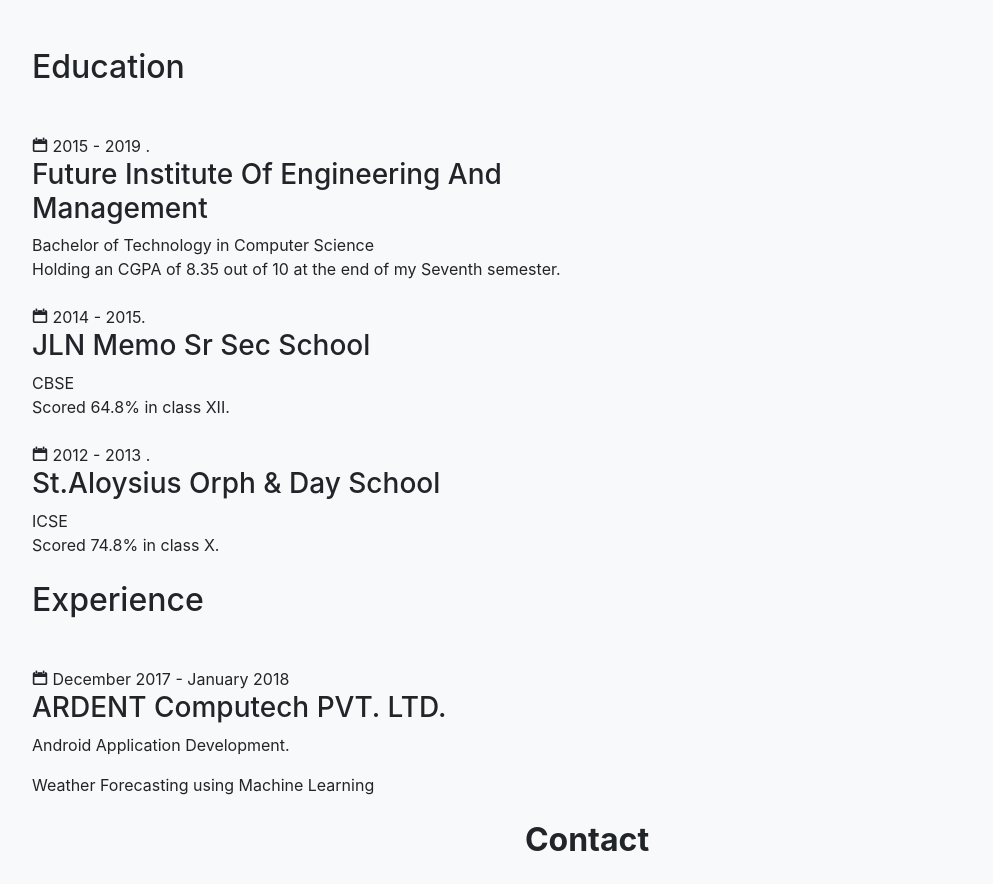
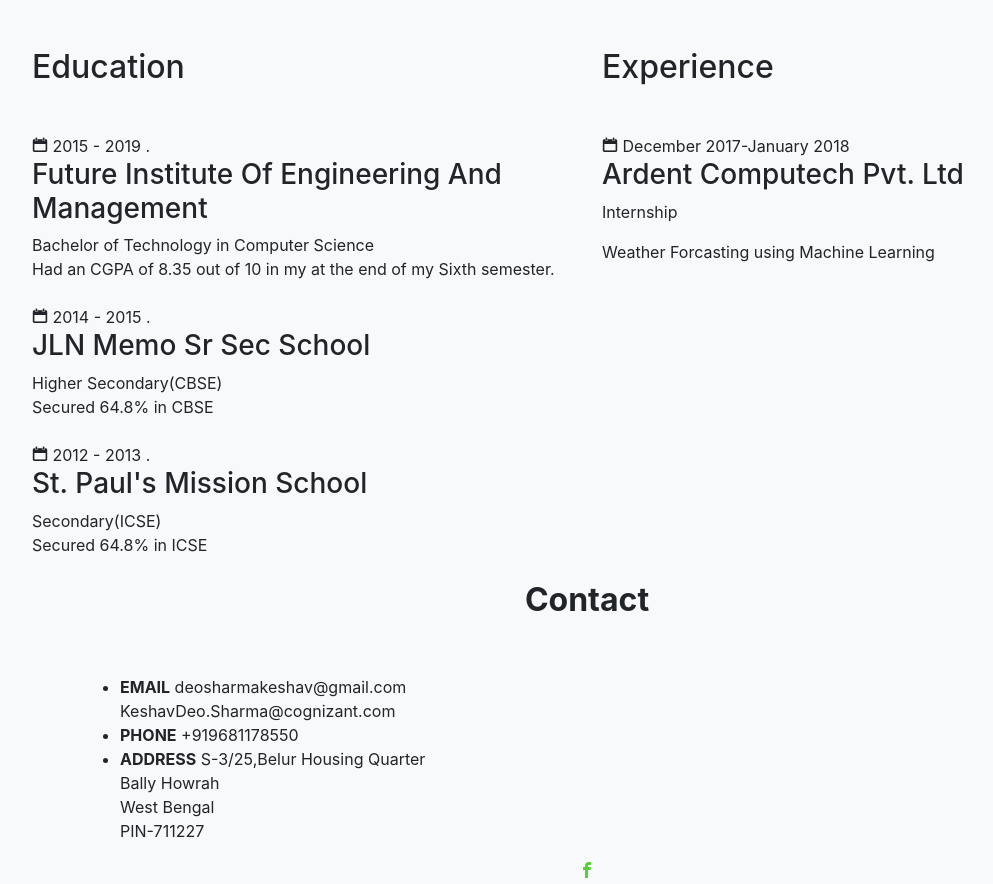
Before and after one commit to KeshavDeoSharma/KeshavDeoSharma.github.io, a plain HTML site: page index.html in a window 1280 px wide. Shown: the part 1180-2064 px from the top of the page, without its empty margins (53-1046 px from the left). Drawn offline with nearby package versions, Linux system fonts and the light colour scheme; some packages are replaced by stand-ins of ours; no server answers; files whose address does not match are found by name; a web font is replaced by a local one.

Commit message:
Update index.html

```diff
--- a/index.html
+++ b/index.html
@@ -316,7 +316,7 @@ I love to learn new things be it related to technology or be it values. I love r
       </div>
     </section>--->
 
-    <section class="site-section bg-light " id="section-resume">
+   <section class="site-section bg-light " id="section-resume">
       <div class="container">
         <div class="row">
           <div class="col-md-12 mb-5">
@@ -329,63 +329,44 @@ I love to learn new things be it related to technology or be it values. I love r
             <div class="resume-item mb-4">
               <span class="date"><span class="icon-calendar"></span> 2015 - 2019 .</span>
               <h3>Future Institute Of Engineering And Management</h3>
-<span class="school">Bachelor of Technology in Computer Science</span>
-              <p>Holding an CGPA of 8.35 out of 10 at the end of my Seventh semester.</p>
+		    <span class="school">Bachelor of Technology in Computer Science</span>
+              <p>Had an CGPA of 8.35 out of 10 in my at the end of my Sixth semester.</p>
+
+            </div>
+
+            <div class="resume-item mb-4">
+              <span class="date"><span class="icon-calendar"></span> 2014 - 2015 .</span>
+              <h3>JLN Memo Sr Sec School</h3>
+		    <span class="school">Higher Secondary(CBSE)</span>
+              <p>Secured 64.8% in CBSE</p>
+
+            </div>
+
+            <div class="resume-item mb-4">
+              <span class="date"><span class="icon-calendar"></span> 2012 - 2013 .</span>
+              <h3>St. Paul's Mission School</h3>
+		     <span class="school">Secondary(ICSE)</span>
+              <p>Secured 64.8% in ICSE</p>
 
             </div>
 
 
- <div class="resume-item mb-4">
-              <span class="date"><span class="icon-calendar"></span> 2014 - 2015.</span>
-              <h3>JLN Memo Sr Sec School</h3>
-<span class="school">CBSE</span>
-              <p>Scored 64.8% in class XII.</p>
 
-            </div>
-		   <div class="resume-item mb-4">
-              <span class="date"><span class="icon-calendar"></span> 2012 - 2013 .</span>
-              <h3>St.Aloysius Orph & Day School</h3>
-<span class="school">ICSE</span>
-              <p>Scored 74.8% in class X.</p>
-		</div>
-		   <h2 class="mb-5">Experience</h2>
-
-            <div class="resume-item mb-4">
-              <span class="date"><span class="icon-calendar"></span> December 2017 - January 2018</span>
-              <h3>ARDENT Computech PVT. LTD.</h3>
-              <p>Android Application Development.</p>
-              <span class="school">Weather Forecasting using Machine Learning</span>
-            </div>
+          </div>
+          <div class="col-md-6">
 
 
+            <h2 class="mb-5">Experience</h2>
 
-
-            <!---<div class="resume-item mb-4">
-              <span class="date"><span class="icon-calendar"></span> March 2013 - Present</span>
-              <h3>Lead Product Designer</h3>
-              <p>Even the all-powerful Pointing has no control about the blind texts it is an almost unorthographic.</p>
-              <span class="school">Facebook</span>
+<div class="resume-item mb-4">
+              <span class="date"><span class="icon-calendar"></span> December 2017-January 2018</span>
+              <h3>Ardent Computech Pvt. Ltd</h3>
+              <p>Internship</p>
+              <span class="school">Weather Forcasting using Machine Learning</span>
             </div>
-
-            <div class="resume-item mb-4">
-              <span class="date"><span class="icon-calendar"></span> March 2013 - Present</span>
-              <h3>Lead Product Designer</h3>
-              <p>Even the all-powerful Pointing has no control about the blind texts it is an almost unorthographic.</p>
-              <span class="school">Twitter</span>
-            </div>
-
-            <div class="resume-item mb-4">
-              <span class="date"><span class="icon-calendar"></span> March 2013 - Present</span>
-              <h3>Lead Product Designer</h3>
-              <p>Even the all-powerful Pointing has no control about the blind texts it is an almost unorthographic.</p>
-              <span class="school">Shopify</span>
-            </div>--->
-
 
           </div>
         </div>
-      </div>
-    </section> <!-- .section -->
 
     <!---<section class="site-section" id="section-blog">
       <div class="container">
```
